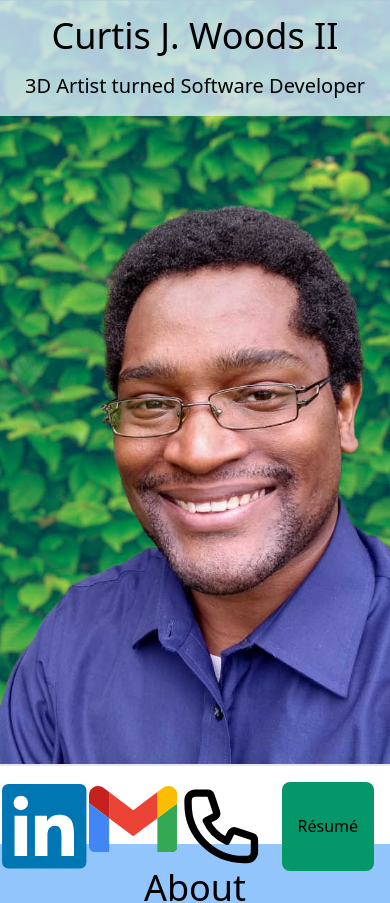
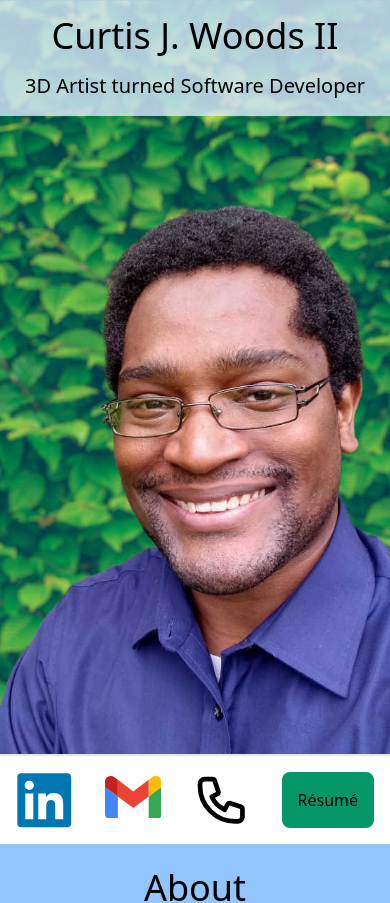
Before and after one commit to DeletedC/portfolio-express, a Next.js app: page / in a window 390 px wide. Shown: the top 903 px of the page. Built offline with nearby package versions, Linux system fonts and the light colour scheme.

Commit message:
Fixed sizing of mobile contact bar

```diff
--- a/src/components/MobileLinksBar.js
+++ b/src/components/MobileLinksBar.js
@@ -2,13 +2,13 @@ import svgPicker from "../pages/api/svgPicker";
 
 const MobileLinksBar = () => {
     return (
-        <div className="md:hidden bg-white h-20 fixed bottom-0 inset-x-0 border-t-2 border-gray-200">
-          <div className="flex justify-center pt-4">
-            <a className='flex justify-center'
+        <div className="md:hidden bg-white h-18 fixed bottom-0 inset-x-0 border-t-2 border-gray-200">
+          <div className="flex justify-center py-4">
+            <a className=''
               href="https://www.linkedin.com/in/curtisjwoods"
-              target='_blank' rel="noreferrer">{svgPicker('linkedIn', ' ')}</a>
-            <a className='flex justify-center' href="mailto: CurtisJWoodsII@gmail.com">{svgPicker('email', 'pt-1')}</a>
-            <a className='flex justify-center' href="tel:724-777-8479">{svgPicker('phone', ' ')}</a>
+              target='_blank' rel="noreferrer">{svgPicker('linkedIn', 'px-4')}</a>
+            <a className='' href="mailto: CurtisJWoodsII@gmail.com">{svgPicker('email', 'px-4 pt-1')}</a>
+            <a className='' href="tel:724-777-8479">{svgPicker('phone', 'px-4')}</a>
             {/* Button for Resume */}
             <button className='bg-green-600 hover:bg-green-400 rounded-lg px-4 mx-4'
                 onClick={() => window.open("./docs/Curtis Woods - GA Resume.pdf", "_blank", ['noopener', 'noreferrer'])}
```
